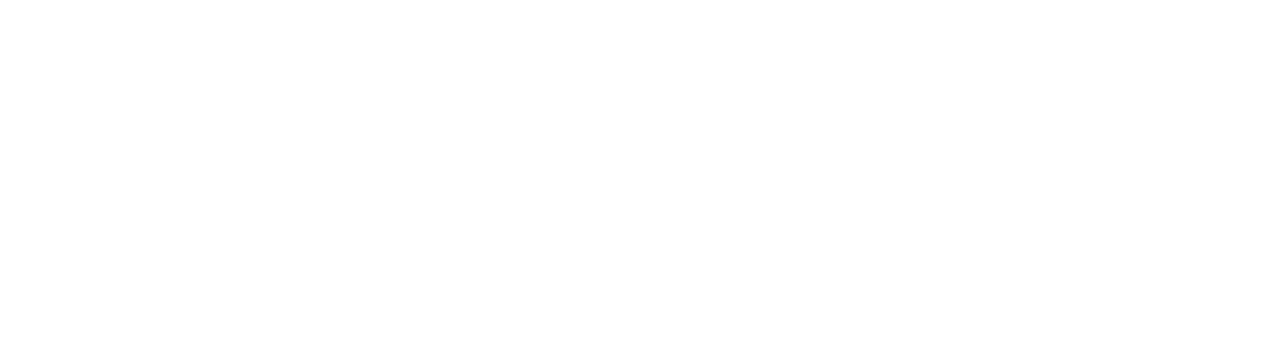
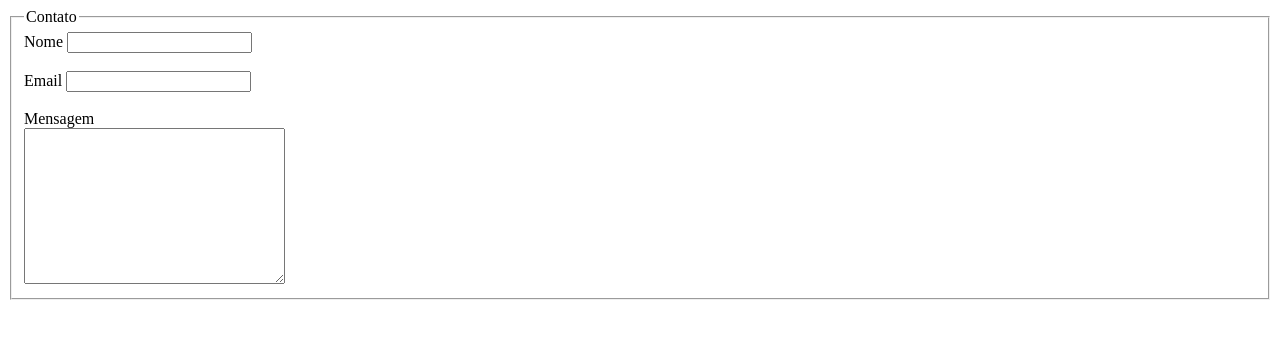
Before and after one commit to LucasRocha42/Rockeseat, a plain HTML site: page aulas/index.html in a window 1280 px wide. Drawn offline with Linux system fonts and the light colour scheme.

Commit message:
revisão

```diff
--- a/aulas/index.html
+++ b/aulas/index.html
@@ -7,6 +7,23 @@
     <title>Document</title>
 </head>
 <body>
-    <script>"./script.js"</script>
+    <form action="" method="get" >
+        <fieldset>
+            <legend>Contato</legend>
+            <label for="name">Nome</label>
+            <input type="text" id="name">
+            <br>
+            <br>
+            <label for="email">Email</label>
+            <input type="email">
+            <br>
+            <br>
+            <label for="mensagem">Mensagem</label>
+            <br>
+            <textarea name="mensagem" id="" cols="30" rows="10"></textarea>
+
+
+        </fieldset>
+    </form>
 </body>
 </html>
```
